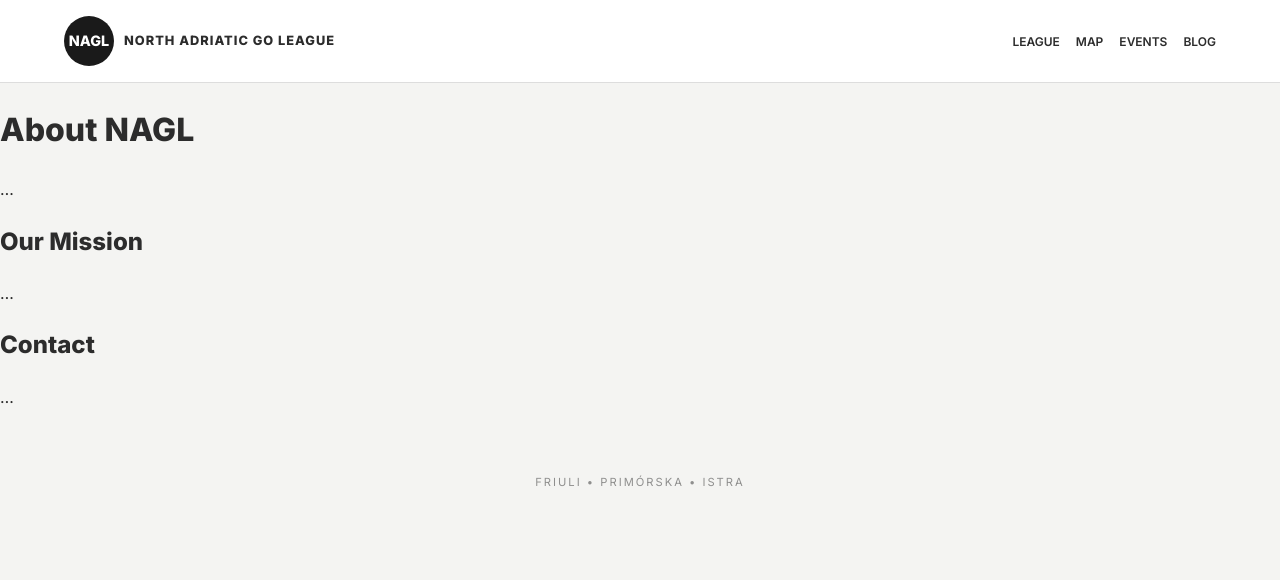
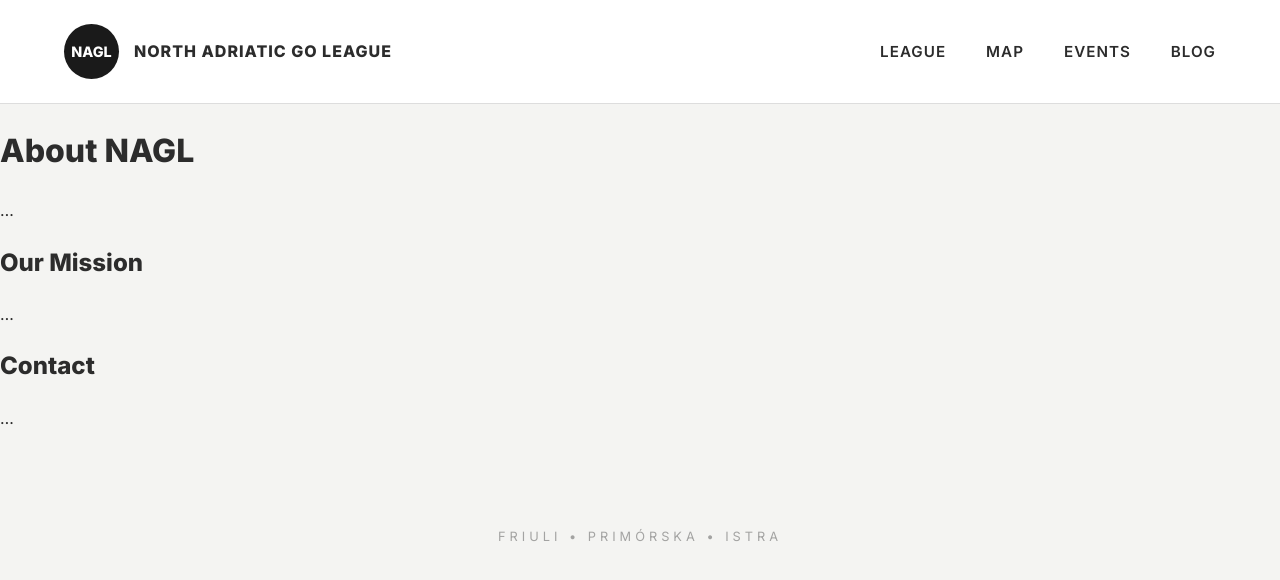
Before and after one commit to North-Adriatic-Go-League/north-adriatic-go-league.github.io, a Jekyll site: the page built from about.md, in a window 1280 px wide. Shown: the top 580 px of the page. Built offline with Jekyll 4.4.1, drawn with Linux system fonts in a browser that asks for light colours; some web fonts are replaced.

Commit message:
Update style.css

```diff
--- a/assets/css/style.css
+++ b/assets/css/style.css
@@ -1,13 +1,17 @@
+/* --- NORTH ADRIATIC GO LEAGUE | EDITORIAL STYLE --- */
+
 :root {
-    --bg: #f4f4f2;
+    --bg: #f4f4f2;         /* Colore carta/crema */
     --card-bg: #ffffff;
     --text: #2c2c2c;
-    --accent: #8b5e3c;
+    --accent: #8b5e3c;     /* Colore legno Goban */
     --black: #1a1a1a;
     --border: #ddd;
 }
 
-* { box-sizing: border-box; } /* Fondamentale per il responsive */
+* {
+    box-sizing: border-box;
+}
 
 body {
     font-family: 'Inter', sans-serif;
@@ -15,124 +19,248 @@ body {
     color: var(--text);
     margin: 0;
     line-height: 1.6;
-    overflow-x: hidden; /* Evita scroll laterali fastidiosi */
+    overflow-x: hidden;
 }
 
-/* --- NAVIGATION RESPONSIVE --- */
+/* --- NAVIGATION --- */
 nav {
-    padding: 1rem 5%;
+    padding: 1.2rem 5%;
     display: flex;
-    flex-wrap: wrap; /* Permette al menu di andare a capo su piccoli schermi */
+    flex-wrap: wrap;
     justify-content: space-between;
     align-items: center;
     background: white;
     border-bottom: 1px solid var(--border);
-    position: sticky; top: 0; z-index: 1000;
+    position: sticky;
+    top: 0;
+    z-index: 1000;
 }
 
-.logo-container { display: flex; align-items: center; gap: 10px; }
+.logo-container {
+    display: flex;
+    align-items: center;
+    gap: 15px;
+}
+
 .logo-circle {
-    width: 40px; height: 40px;
-    background: var(--black); color: white;
-    border-radius: 50%; display: flex; align-items: center; justify-content: center;
-    font-weight: 800; font-size: 0.7rem;
+    width: 45px;
+    height: 45px;
+    background: var(--black);
+    color: white;
+    border-radius: 50%;
+    display: flex;
+    align-items: center;
+    justify-content: center;
+    font-weight: 800;
+    font-size: 0.8rem;
 }
-.logo-text { font-weight: 800; letter-spacing: 1px; font-size: 0.8rem; }
+
+.logo-text {
+    font-weight: 800;
+    letter-spacing: 1px;
+    font-size: 1rem;
+    text-transform: uppercase;
+}
 
 nav ul {
-    display: flex; list-style: none; gap: 1rem; margin: 1rem 0 0 0; padding: 0;
-    width: 100%; justify-content: center; /* Menu centrato su mobile */
+    display: flex;
+    list-style: none;
+    gap: 1.5rem;
+    margin: 1rem 0 0 0;
+    padding: 0;
+    width: 100%;
+    justify-content: center;
+}
+
+nav a {
+    text-decoration: none;
+    color: var(--text);
+    font-size: 0.95rem;
+    font-weight: 600;
+    text-transform: uppercase;
+    letter-spacing: 1px;
+    transition: color 0.2s;
+}
+
+nav a:hover { color: var(--accent); }
+
+/* Desktop Adjustment for Nav */
+@media (min-width: 768px) {
+    nav { flex-wrap: nowrap; padding: 1.5rem 5%; }
+    nav ul { width: auto; margin: 0; gap: 2.5rem; }
+    .logo-circle { width: 55px; height: 55px; font-size: 0.9rem; }
+}
+
+/* --- HERO SECTION --- */
+.hero {
+    min-height: 45vh;
+    background: linear-gradient(rgba(0,0,0,0.5), rgba(0,0,0,0.5)),
+                url('https://images.unsplash.com/photo-1529697210530-8c4bb1358ce7?auto=format&fit=crop&q=80&w=2000');
+    background-size: cover;
+    background-position: center;
+    display: flex;
+    flex-direction: column;
+    align-items: center;
+    justify-content: center;
+    color: white;
+    text-align: center;
+    padding: 3rem 5%;
+}
+
+.hero h1 {
+    font-family: 'Playfair Display', serif;
+    font-size: 2.5rem;
+    margin: 0;
+    line-height: 1.1;
+}
+
+.hero p {
+    font-style: italic;
+    font-size: 1.1rem;
+    opacity: 0.9;
+    margin-top: 15px;
 }
 
 @media (min-width: 768px) {
-    nav { flex-wrap: nowrap; }
-    nav ul { width: auto; margin: 0; }
-    .logo-circle { width: 50px; height: 50px; font-size: 0.9rem; }
+    .hero { height: 55vh; }
+    .hero h1 { font-size: 4.5rem; }
+    .hero p { font-size: 1.5rem; }
 }
 
-nav a { text-decoration: none; color: var(--text); font-size: 0.75rem; font-weight: 600; text-transform: uppercase; }
-
-/* --- HERO RESPONSIVE --- */
-.hero {
-    min-height: 40vh;
-    background: linear-gradient(rgba(0,0,0,0.5), rgba(0,0,0,0.5)), url('https://images.unsplash.com/photo-1529697210530-8c4bb1358ce7?auto=format&fit=crop&q=80&w=2000');
-    background-size: cover; background-position: center;
-    display: flex; flex-direction: column; align-items: center; justify-content: center;
-    color: white; text-align: center; padding: 2rem 5%;
-}
-
-.hero h1 { font-family: 'Playfair Display', serif; font-size: 2.2rem; margin: 0; line-height: 1.1; }
-.hero p { font-style: italic; font-size: 1rem; opacity: 0.9; margin-top: 10px; }
-
-@media (min-width: 768px) {
-    .hero { height: 55vh; }
-    .hero h1 { font-size: 4rem; }
-    .hero p { font-size: 1.3rem; }
-}
-
-/* --- CARD CONTAINER (LA PARTE CHE TI SERVE) --- */
+/* --- CARD SECTION --- */
 .card-container {
     display: grid;
-    grid-template-columns: 1fr; /* 1 colonna su mobile */
-    gap: 1.5rem;
-    padding: 2rem 5%;
+    grid-template-columns: 1fr;
+    gap: 2rem;
+    padding: 3rem 5%;
     max-width: 1200px;
     margin: 0 auto;
 }
 
 @media (min-width: 768px) {
-    .card-container { grid-template-columns: 1fr 1fr; } /* 2 colonne su tablet */
-}
-
-@media (min-width: 1024px) {
-    .card-container { grid-template-columns: 1fr 1fr 1fr; } /* 3 colonne su desktop */
+    .card-container { grid-template-columns: repeat(3, 1fr); }
 }
 
 .card {
     background: var(--card-bg);
-    padding: 2rem;
-    border-top: 4px solid var(--accent);
-    box-shadow: 0 10px 30px rgba(0,0,0,0.05);
+    padding: 2.5rem;
+    border-top: 5px solid var(--accent);
+    box-shadow: 0 15px 35px rgba(0,0,0,0.05);
+    display: flex;
+    flex-direction: column;
 }
-.card h2 { font-family: 'Playfair Display', serif; font-size: 1.5rem; margin-top: 0; }
 
-/* --- LEADERBOARD RESPONSIVE --- */
-.leaderboard-section { width: 100%; max-width: 900px; margin: 2rem auto; padding: 0 5%; }
-.leaderboard-title { font-family: 'Playfair Display', serif; text-align: center; font-size: 1.8rem; }
+.card h2 {
+    font-family: 'Playfair Display', serif;
+    font-size: 1.8rem;
+    margin-top: 0;
+    margin-bottom: 1rem;
+}
+
+.card p {
+    font-size: 1.05rem;
+    color: #444;
+    margin-bottom: 0;
+}
+
+/* --- LEADERBOARD --- */
+.leaderboard-section {
+    max-width: 900px;
+    margin: 4rem auto;
+    padding: 0 5%;
+}
+
+.leaderboard-title {
+    font-family: 'Playfair Display', serif;
+    text-align: center;
+    font-size: 2.2rem;
+    margin-bottom: 2rem;
+}
 
 .table-container {
-    background: white; border-radius: 4px;
-    overflow-x: auto; /* Permette lo scroll se la tabella è troppo larga */
+    background: white;
+    border-radius: 8px;
+    overflow-x: auto;
+    box-shadow: 0 10px 30px rgba(0,0,0,0.05);
 }
 
 .team-row {
     display: grid;
-    grid-template-columns: 40px 1fr 80px;
-    padding: 1rem;
+    grid-template-columns: 50px 1fr 80px;
+    padding: 1.2rem;
     border-bottom: 1px solid #eee;
     align-items: center;
-    min-width: 300px;
+    min-width: 350px;
 }
 
-/* hide column W-L on mobile */
-.win-loss { display: none; }
+.win-loss { display: none; } /* Nascosto su mobile */
 
-@media (min-width: 600px) {
-    .team-row { grid-template-columns: 60px 1fr 100px 100px; }
-    .win-loss { display: block; text-align: center; opacity: 0.5; font-size: 0.85rem; }
-    .leaderboard-title { font-size: 2.2rem; }
+@media (min-width: 650px) {
+    .team-row { grid-template-columns: 70px 1fr 100px 100px; }
+    .win-loss { display: block; text-align: center; opacity: 0.5; font-size: 0.9rem; }
 }
 
-.team-row.header { background: var(--black); color: white; font-size: 0.7rem; text-transform: uppercase; }
-.rank { font-weight: 800; color: var(--accent); }
-.city-info { font-weight: 600; display: flex; align-items: center; gap: 8px; }
-.points { text-align: center; font-family: 'Playfair Display', serif; font-weight: 700; font-size: 1.1rem; }
+.team-row.header {
+    background: var(--black);
+    color: white;
+    font-weight: 600;
+    text-transform: uppercase;
+    font-size: 0.8rem;
+    letter-spacing: 1px;
+}
+
+.rank { font-weight: 800; color: var(--accent); font-size: 1.1rem; }
+.city-info { font-weight: 600; display: flex; align-items: center; gap: 10px; font-size: 1.1rem; }
+.points {
+    text-align: center;
+    font-family: 'Playfair Display', serif;
+    font-weight: 700;
+    font-size: 1.3rem;
+}
 
 /* --- NEXT STONE --- */
-.next-stone { background: var(--black); color: white; margin: 2rem 5%; padding: 2rem; text-align: center; }
+.next-stone {
+    background: var(--black);
+    color: white;
+    margin: 4rem 5%;
+    padding: 3rem 2rem;
+    text-align: center;
+    border-radius: 4px;
+}
+
 @media (min-width: 768px) {
-    .next-stone { margin: 4rem auto; padding: 3rem; max-width: 1100px; }
+    .next-stone { margin: 6rem auto; padding: 4rem; max-width: 1100px; }
 }
-.next-stone h3 { font-family: 'Playfair Display', serif; font-size: 1.5rem; }
 
-footer { text-align: center; padding: 3rem; font-size: 0.7rem; letter-spacing: 2px; text-transform: uppercase; opacity: 0.5; }
+.next-stone span {
+    text-transform: uppercase;
+    letter-spacing: 4px;
+    font-size: 0.8rem;
+    opacity: 0.6;
+}
+
+.next-stone h3 {
+    font-family: 'Playfair Display', serif;
+    font-size: 2.2rem;
+    margin: 1.5rem 0;
+}
+
+.next-stone a {
+    color: white;
+    text-decoration: none;
+    font-weight: 700;
+    text-transform: uppercase;
+    font-size: 0.85rem;
+    border-bottom: 1px solid var(--accent);
+    padding-bottom: 5px;
+}
+
+/* --- FOOTER --- */
+footer {
+    text-align: center;
+    padding: 5rem 1rem;
+    font-size: 0.8rem;
+    letter-spacing: 4px;
+    text-transform: uppercase;
+    opacity: 0.4;
+}
```
